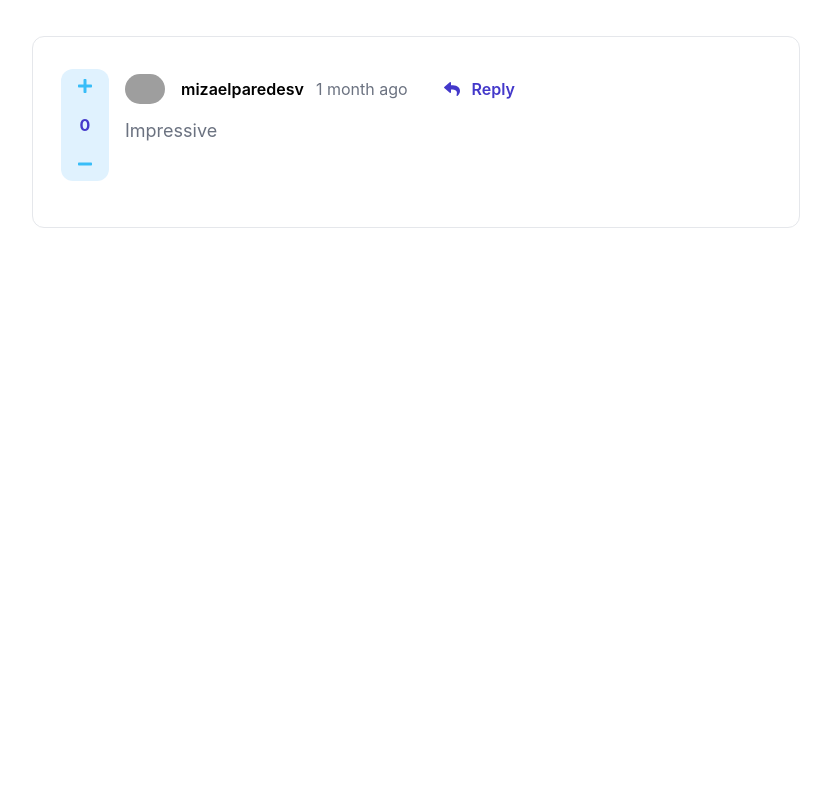
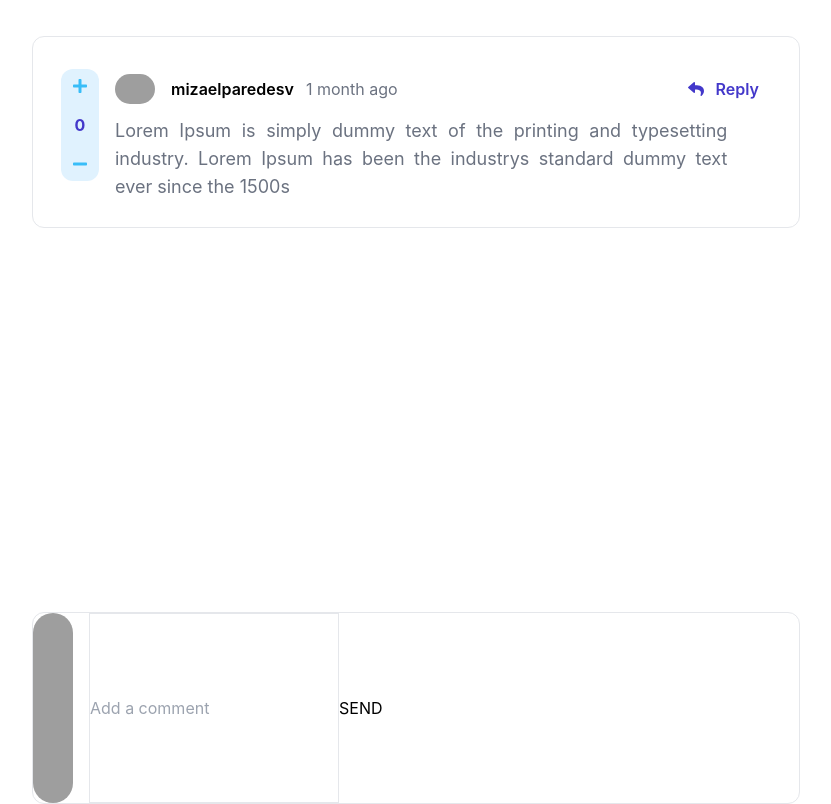
Before and after one commit to MizaelpV/challenge-one, a React (Create React App) app: page / in a window 1280 px wide. Shown: the whole page, without its empty margins (224-1055 px from the left). Built offline with nearby package versions, Linux system fonts and the light colour scheme; grey boxes are pictures that could not be loaded.

Commit message:
added new component

```diff
--- a/src/App.tsx
+++ b/src/App.tsx
@@ -1,6 +1,7 @@
 import { useState } from 'react';
 import './App.css';
 import CardComment from './components/CardComment';
+import NewComment from './components/NewComment';
 
 function App() {
   return (
@@ -8,8 +9,11 @@ function App() {
       <CardComment
         name={'mizaelparedesv'}
         date={'1 month ago'}
-        message={'Impressive'}
+        message={
+          'Lorem Ipsum is simply dummy text of the printing and typesetting industry. Lorem Ipsum has been the industrys standard dummy text ever since the 1500s'
+        }
       />
+      <NewComment />
     </>
   );
 }
--- /dev/null
+++ b/src/components/NewComment.tsx
@@ -0,0 +1,18 @@
+import React from 'react';
+
+const CardComment = () => {
+  return (
+    //container
+    <div className='mt-96 border mx-auto  h-48 rounded-xl  w-3/5 flex'>
+      <img
+        className='w-10 rounded-full mr-4'
+        src='https://media-exp1.licdn.com/dms/image/C5603AQGmdr_b-su1hQ/profile-displayphoto-shrink_100_100/0/1593215272440?e=1646870400&v=beta&t=F6DNoaXWd0st6or8YU-fv2-TBHIj_ztUluLh3fgwhe8'
+        alt='phofilePic'
+      />
+      <input type='text' placeholder='Add a comment' className='border' />
+      <button>SEND</button>
+    </div>
+  );
+};
+
+export default CardComment;
```
